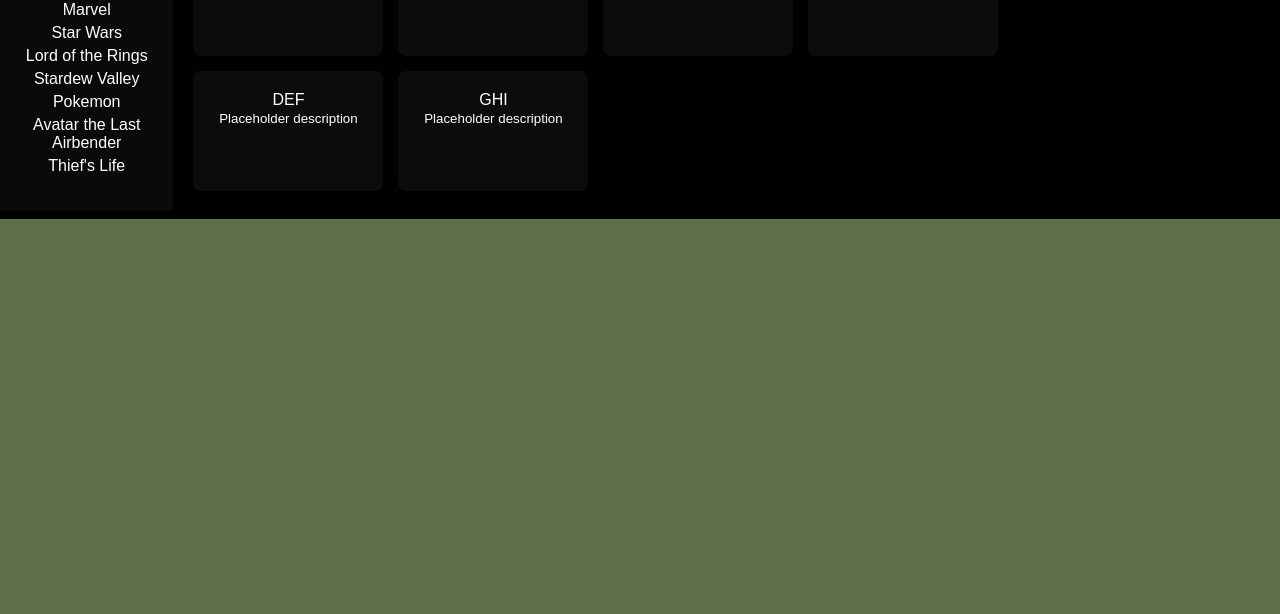
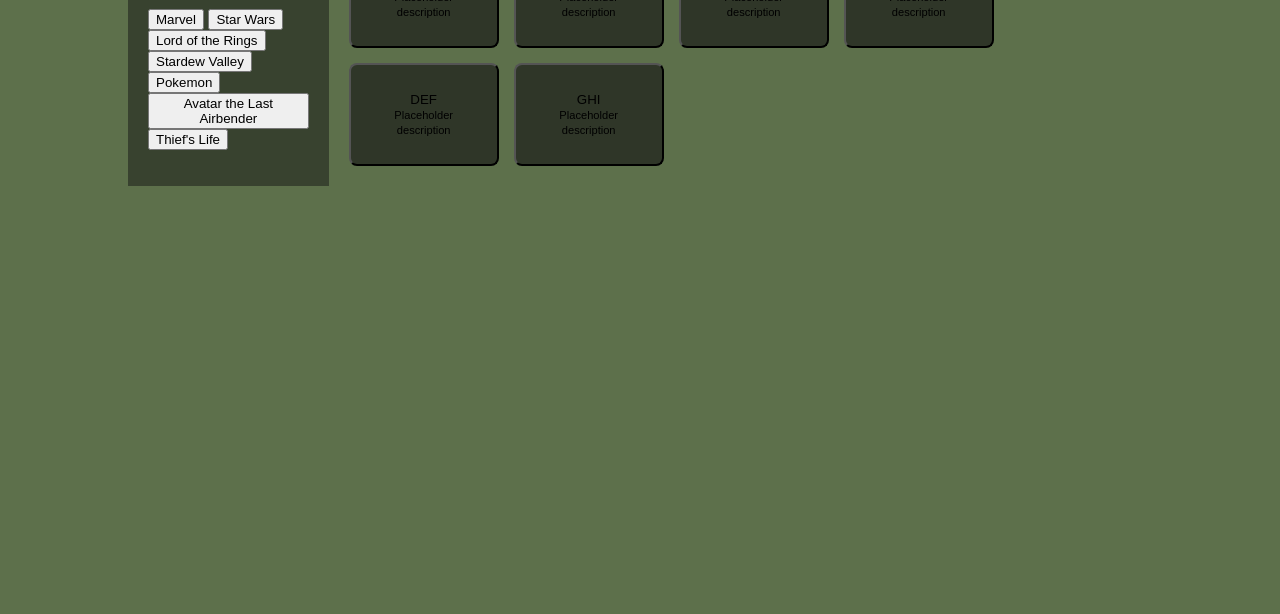
Before and after one commit to AdhocChaos/AdhocTech.github.io, a plain HTML site: page games.html in a window 1280 px wide. Shown: the part 186-800 px from the top of the page. Drawn offline with Linux system fonts and the light colour scheme.

Commit message:
Update games.html

```diff
--- a/games.html
+++ b/games.html
@@ -55,6 +55,7 @@
         }
         .sidebar ul li {
             margin: 5px 0;
+            height: 90rem;
         }
         .content {
             flex-grow: 1;
@@ -77,27 +78,28 @@
             <div class="header-image-container">
                 <img src="adhocgames.png" alt="Light sage green text in HTML closing brackets that says Adhoc Games. It means 'for this purpose there are games' in Latin and English...kinda">
             </div>
+    </header>
 
     <div class="container">
         <div class="sidebar">
             <h2>Guess Who</h2>
             <ul>
-                <li>Marvel</li>
-                <li>Star Wars</li>
-                <li>Lord of the Rings</li>
-                <li>Stardew Valley</li>
-                <li>Pokemon</li>
-                <li>Avatar the Last Airbender</li>
-                <li>Thief's Life</li>
+                <button>Marvel</button>
+                <button>Star Wars</button>
+                <button>Lord of the Rings</button>
+                <button>Stardew Valley</button>
+                <button>Pokemon</button>
+                <button>Avatar the Last Airbender</button>
+                <button>Thief's Life</button>
             </ul>
         </div>
         <div class="content">
-            <div class="game-box">Scoundrel<br><small>Placeholder description</small></div>
-            <div class="game-box">Mastermind<br><small>Placeholder description</small></div>
-            <div class="game-box">Drink<br><small>Placeholder description</small></div>
-            <div class="game-box">ABC<br><small>Placeholder description</small></div>
-            <div class="game-box">DEF<br><small>Placeholder description</small></div>
-            <div class="game-box">GHI<br><small>Placeholder description</small></div>
+            <button class="game-box">Scoundrel<br><small>Placeholder description</small></button>
+            <button class="game-box">Mastermind<br><small>Placeholder description</small></button>
+            <button class="game-box">Drink<br><small>Placeholder description</small></button>
+            <button class="game-box">ABC<br><small>Placeholder description</small></button>
+            <button class="game-box">DEF<br><small>Placeholder description</small></button>
+            <button class="game-box">GHI<br><small>Placeholder description</small></button>
         </div>
     </div>
 </body>
```
